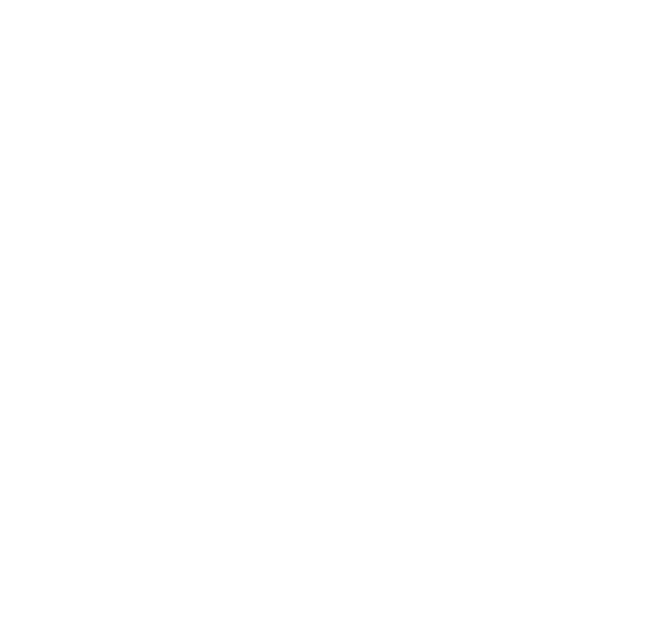
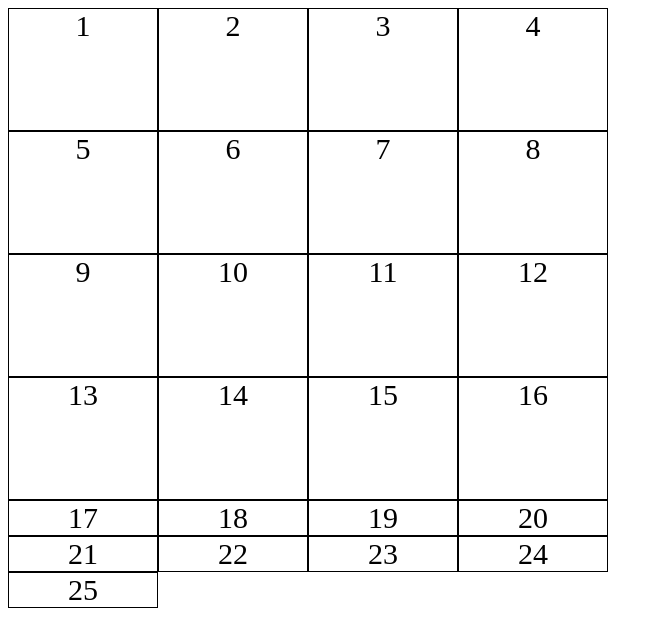
Before and after one commit to sauravtiwari1/etch-a-sketch, a plain HTML site: page index.html in a window 1280 px wide. Shown: the whole page, without its empty margins (0-663 px from the left). Drawn offline with Linux system fonts and the light colour scheme.

Commit message:
test functunality of grid

```diff
--- a/index.html
+++ b/index.html
@@ -5,10 +5,42 @@
     <meta http-equiv="X-UA-Compatible" content="IE=edge">
     <meta name="viewport" content="width=device-width, initial-scale=1.0">
     <title>Etch a Sketch</title>
+    <link rel="stylesheet" href="./style.css">
 </head>
 <body>
-    <div class="main">
+    <!-- <div class="main"> -->
+        <div class="grid-container">
+            <div class="grid-item">1</div>
+            <div class="grid-item">2</div>
+            <div class="grid-item">3</div>
+            <div class="grid-item">4</div>
 
-    </div>
+            <div class="grid-item">5</div>
+            <div class="grid-item">6</div>
+            <div class="grid-item">7</div>
+            <div class="grid-item">8</div>
+
+            <div class="grid-item">9</div>
+            <div class="grid-item">10</div>
+            <div class="grid-item">11</div>
+            <div class="grid-item">12</div>
+
+            <div class="grid-item">13</div>
+            <div class="grid-item">14</div>
+            <div class="grid-item">15</div>
+            <div class="grid-item">16</div>
+
+            <div class="grid-item">17</div>
+            <div class="grid-item">18</div>
+            <div class="grid-item">19</div>
+            <div class="grid-item">20</div>
+
+            <div class="grid-item">21</div>
+            <div class="grid-item">22</div>
+            <div class="grid-item">23</div>
+            <div class="grid-item">24</div>
+            <div class="grid-item">25</div>
+        </div>
+    <!-- </div> -->
 </body>
 </html>
--- a/style.css
+++ b/style.css
@@ -0,0 +1,14 @@
+.grid-container {
+    height:600px;
+    width:600px;
+    box-sizing: border-box;
+    display: grid;
+    grid-template-columns: repeat(4, 1fr);
+    grid-template-rows: repeat(4, 1fr);
+  }
+  .grid-item {
+    background-color: rgba(255, 255, 255, 0.8);
+    border: 1px solid rgba(0, 0, 0);
+    font-size: 30px;
+    text-align: center;
+  }
```
